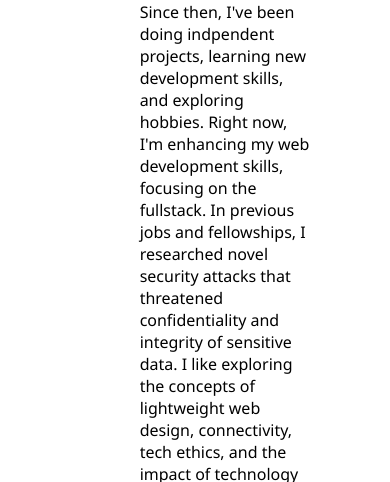
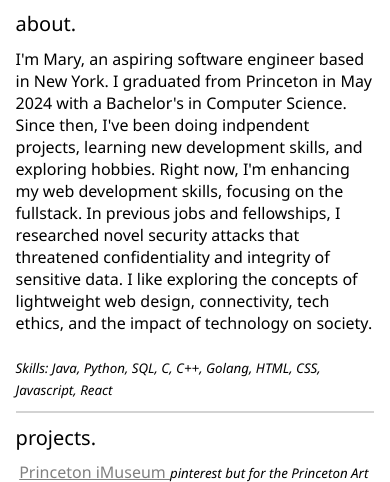
Before and after one commit to mtsahas/personal-site, a plain HTML site: page index.html in a window 390 px wide. Shown: the part 647-1129 px from the top of the page. Drawn offline with Linux system fonts and the light colour scheme.

Commit message:
responsive styling

```diff
--- a/styles.css
+++ b/styles.css
@@ -91,3 +91,21 @@ i{
 .job-title{
     color: gray;
 }
+@media(max-width: 767px){
+    .container{
+        flex-direction: column;
+    }
+    .sidebar{
+        position:relative;
+        width: 100%;
+        padding: 4%;
+    }
+    .content{
+        padding: 4%;
+    }
+
+    .profile{
+        height: 80px;
+        width: 80px;
+    }
+}
```
Also changed, not shown: 2 other files.
